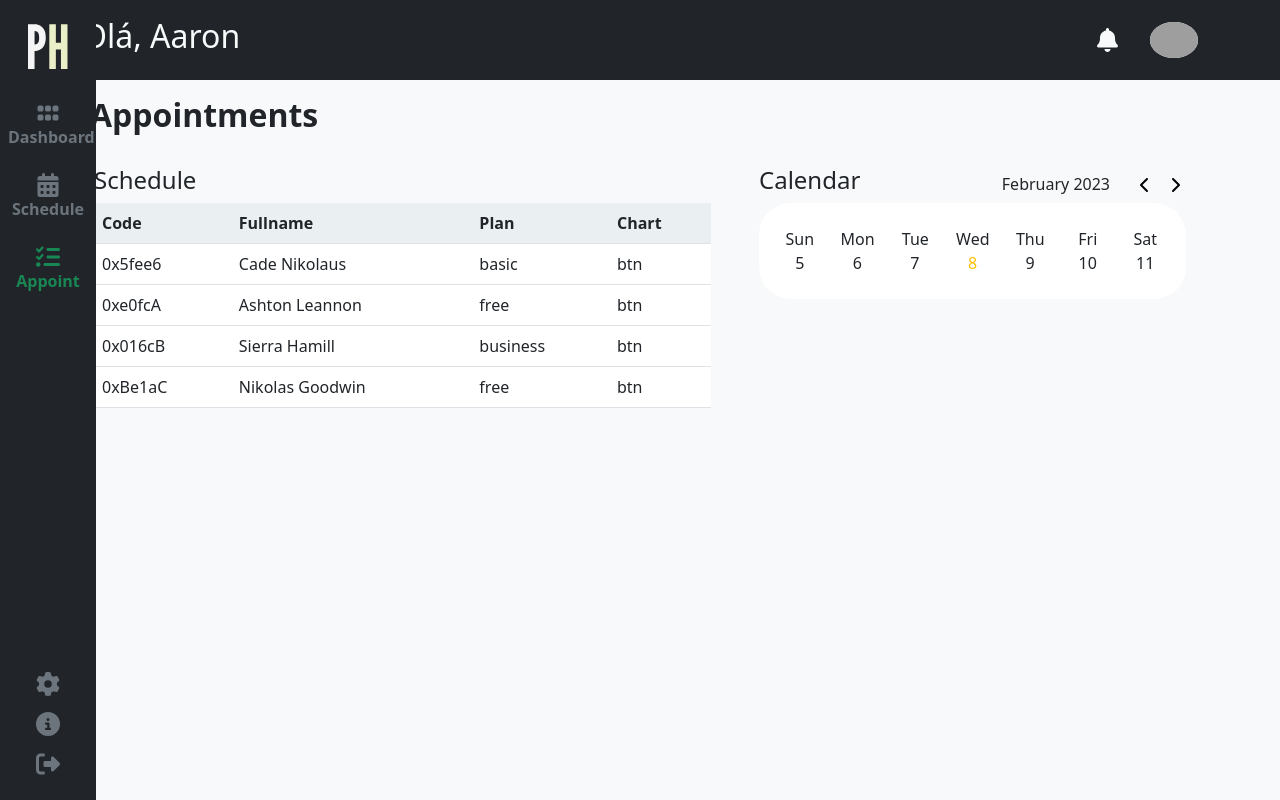
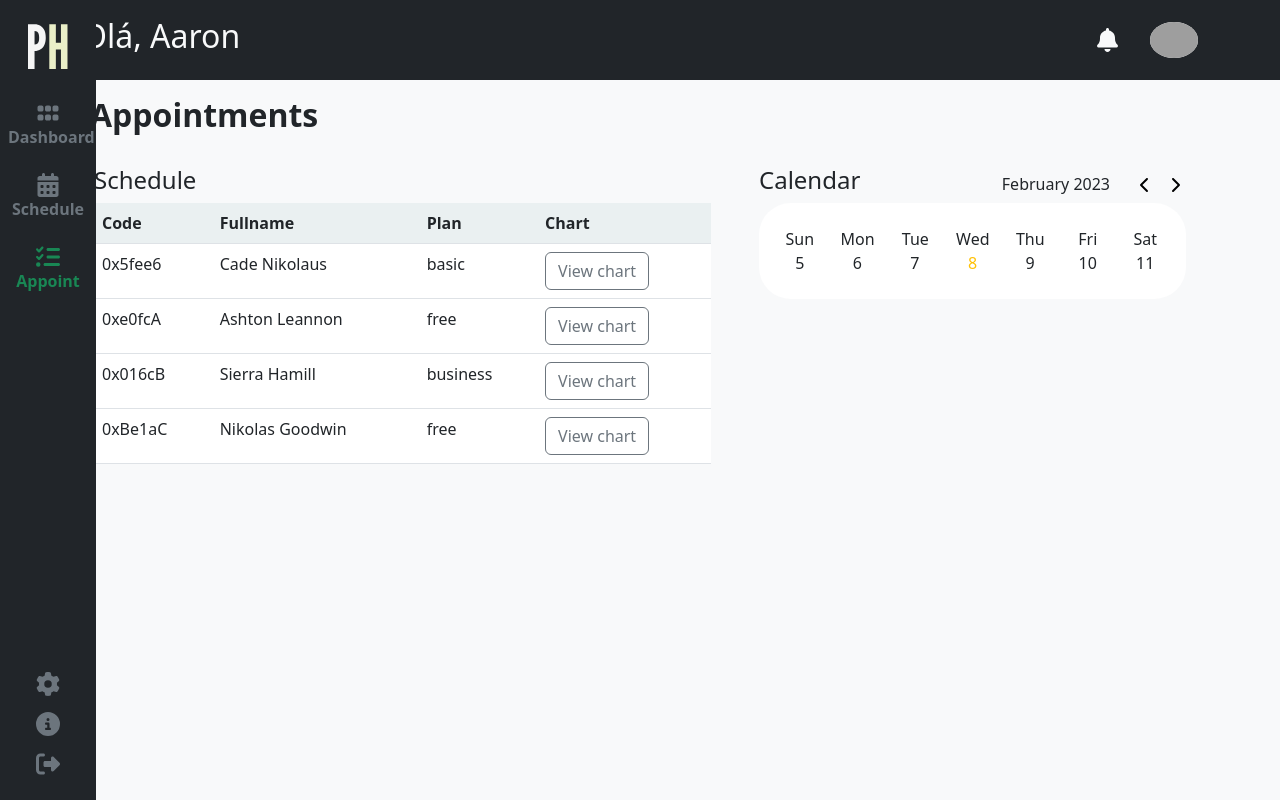
Before and after one commit to rafamoliv/positive-health, a React (Vite) app: page /appointments in a window 1280 px wide. Built offline with nearby package versions, Linux system fonts and the light colour scheme; grey boxes are pictures that could not be loaded.

Commit message:
feat: add btn to open modal

```diff
--- a/src/pages/Appointment/Appointment.tsx
+++ b/src/pages/Appointment/Appointment.tsx
@@ -2,7 +2,7 @@ import { faker } from '@faker-js/faker'
 import { useContext, useState } from 'react'
 import { Figure } from 'react-bootstrap'
 
-import { Calendar, Label, Modal } from '@/components'
+import { Button, Calendar, Label, Modal } from '@/components'
 import { Table } from '@/components/Table'
 
 import config from './Appointment.config'
@@ -25,7 +25,11 @@ const Appointment = () => {
                 <Table.Cell>{row.code}</Table.Cell>
                 <Table.Cell>{row.name}</Table.Cell>
                 <Table.Cell>{row.plan}</Table.Cell>
-                <Table.Cell>btn</Table.Cell>
+                <Table.Cell>
+                  <Button onClick={() => setShowPatientModal(true)}>
+                    View chart
+                  </Button>
+                </Table.Cell>
               </Table.Row>
             ))}
           </Table.Body>
```
